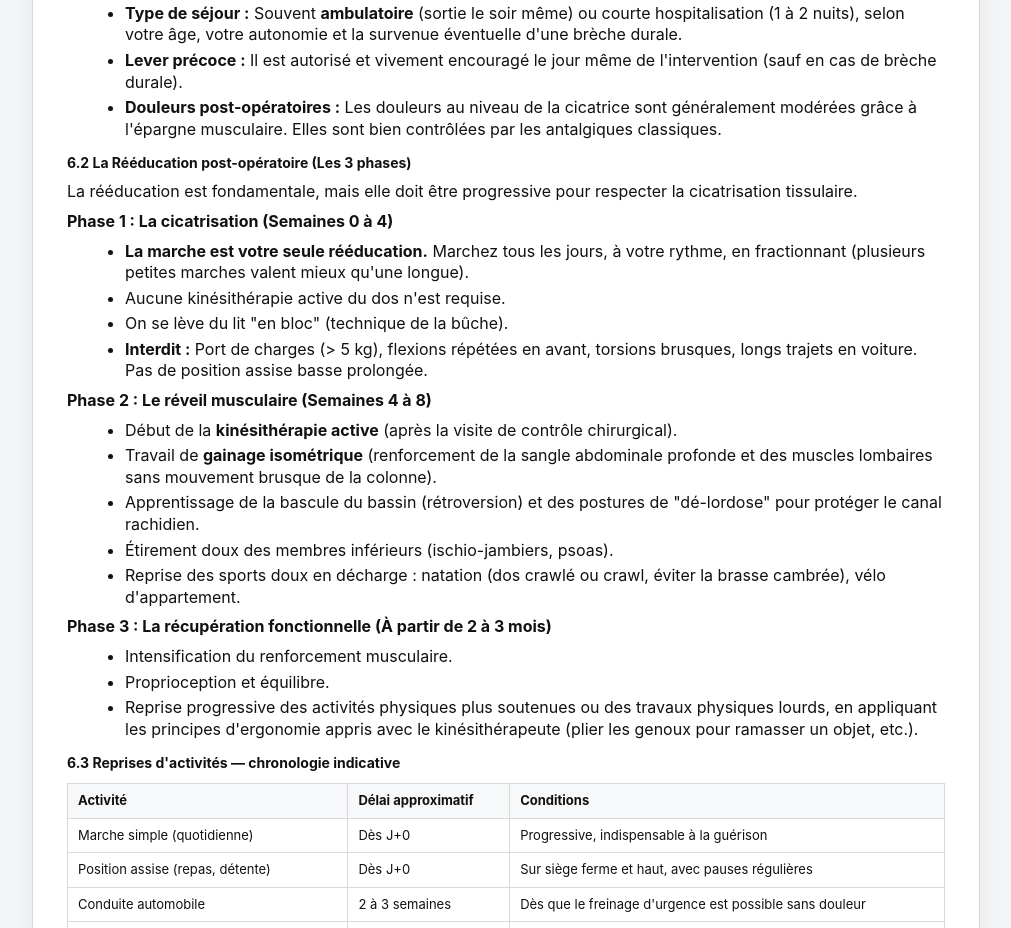
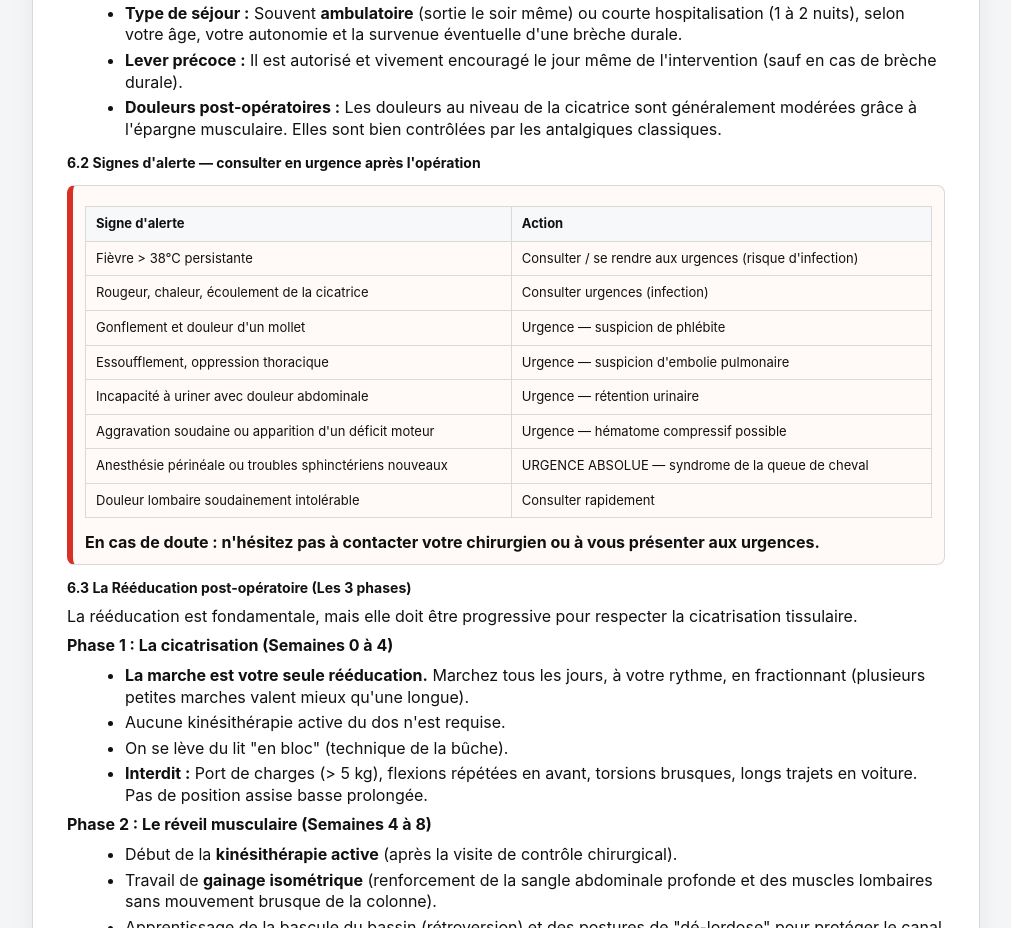
Before and after one commit to raphaeljameson-png/fiche_information_stenoseminiinvasive, a plain HTML site: page index.html in a window 1280 px wide. Shown: the part 3473-4401 px from the top of the page, without its empty margins (134-1145 px from the left). Drawn offline with Linux system fonts and the light colour scheme.

Commit message:
Update index.html

```diff
--- a/index.html
+++ b/index.html
@@ -260,7 +260,7 @@
 <li>L'âge n'est pas une contre-indication absolue : c'est l'état de santé général (évalué par l'anesthésiste) qui prime. Les techniques mini-invasives sont d'ailleurs très adaptées aux patients âgés car elles sont moins traumatisantes.</li>
 </ul>
 
-<h4>3.2 Signes d'alerte — quand consulter en urgence</h4>
+<h4>3.2 Signes d'alerte — quand consulter en urgence avant l'opération</h4>
 <div class="note warn">
 <table>
 <thead>
@@ -339,7 +339,25 @@
 <li><strong>Douleurs post-opératoires :</strong> Les douleurs au niveau de la cicatrice sont généralement modérées grâce à l'épargne musculaire. Elles sont bien contrôlées par les antalgiques classiques.</li>
 </ul>
 
-<h4>6.2 La Rééducation post-opératoire (Les 3 phases)</h4>
+<h4>6.2 Signes d'alerte — consulter en urgence après l'opération</h4>
+<div class="note warn">
+<table>
+<thead><tr><th>Signe d'alerte</th><th>Action</th></tr></thead>
+<tbody>
+<tr><td>Fièvre &gt; 38°C persistante</td><td>Consulter / se rendre aux urgences (risque d'infection)</td></tr>
+<tr><td>Rougeur, chaleur, écoulement de la cicatrice</td><td>Consulter urgences (infection)</td></tr>
+<tr><td>Gonflement et douleur d'un mollet</td><td>Urgence — suspicion de phlébite</td></tr>
+<tr><td>Essoufflement, oppression thoracique</td><td>Urgence — suspicion d'embolie pulmonaire</td></tr>
+<tr><td>Incapacité à uriner avec douleur abdominale</td><td>Urgence — rétention urinaire</td></tr>
+<tr><td>Aggravation soudaine ou apparition d'un déficit moteur</td><td>Urgence — hématome compressif possible</td></tr>
+<tr><td>Anesthésie périnéale ou troubles sphinctériens nouveaux</td><td>URGENCE ABSOLUE — syndrome de la queue de cheval</td></tr>
+<tr><td>Douleur lombaire soudainement intolérable</td><td>Consulter rapidement</td></tr>
+</tbody>
+</table>
+<p style="margin-bottom:0;"><strong>En cas de doute : n'hésitez pas à contacter votre chirurgien ou à vous présenter aux urgences.</strong></p>
+</div>
+
+<h4>6.3 La Rééducation post-opératoire (Les 3 phases)</h4>
 <p>La rééducation est fondamentale, mais elle doit être progressive pour respecter la cicatrisation tissulaire.</p>
 
 <p><strong>Phase 1 : La cicatrisation (Semaines 0 à 4)</strong></p>
@@ -363,10 +381,10 @@
 <ul>
 <li>Intensification du renforcement musculaire.</li>
 <li>Proprioception et équilibre.</li>
-<li>Reprise progressive des activités physiques plus soutenues ou des travaux physiques lourds, en appliquant les principes d'ergonomie appris avec le kinésithérapeute (plier les genoux pour ramasser un objet, etc.).</li>
+<li>Reprise progressive des activités physiques plus soutenues ou des travaux physiques lourds, en appliquant les principes d'ergonomie appris avec le kinésithérapeute.</li>
 </ul>
 
-<h4>6.3 Reprises d'activités — chronologie indicative</h4>
+<h4>6.4 Reprises d'activités — chronologie indicative</h4>
 <table>
 <thead><tr><th>Activité</th><th>Délai approximatif</th><th>Conditions</th></tr></thead>
 <tbody>
```
